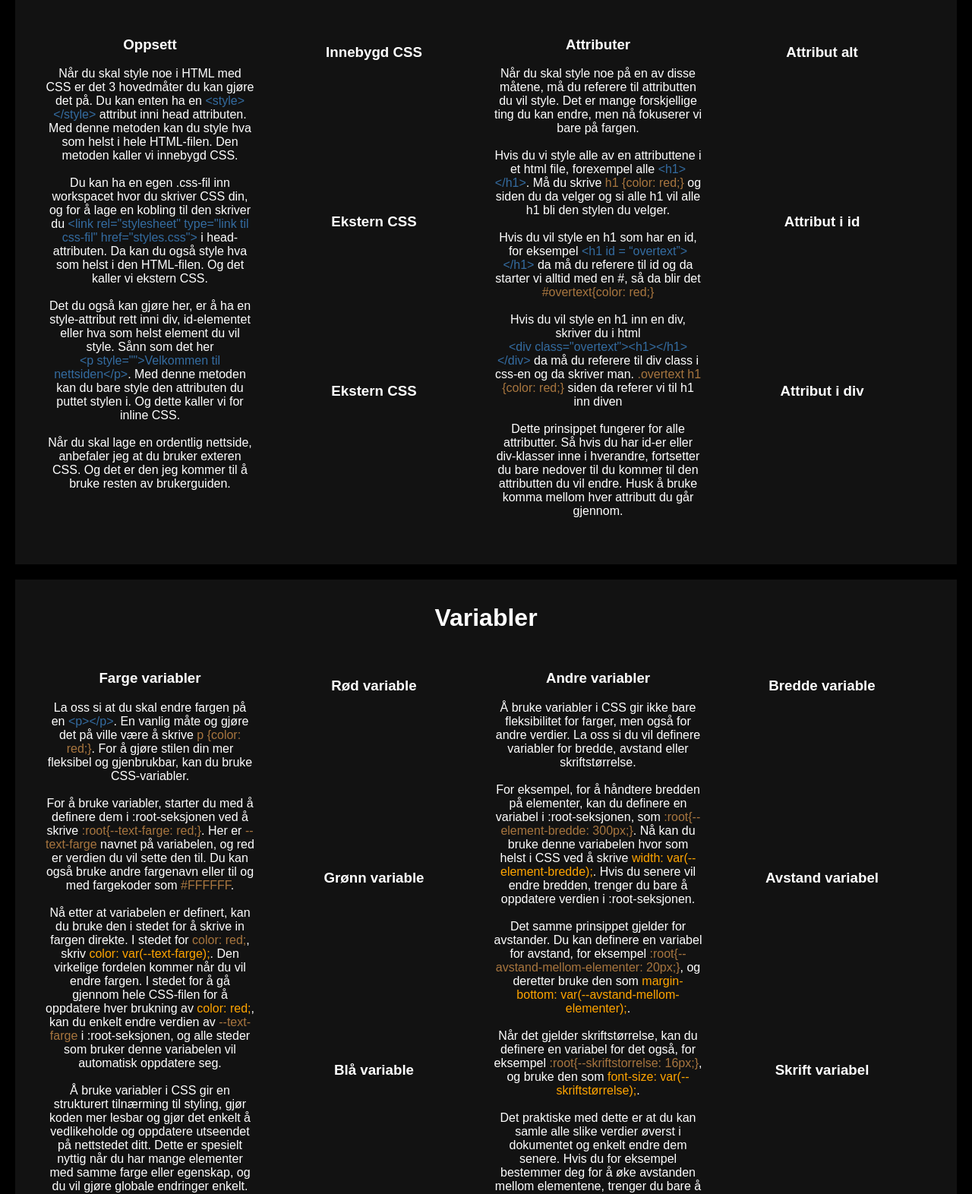
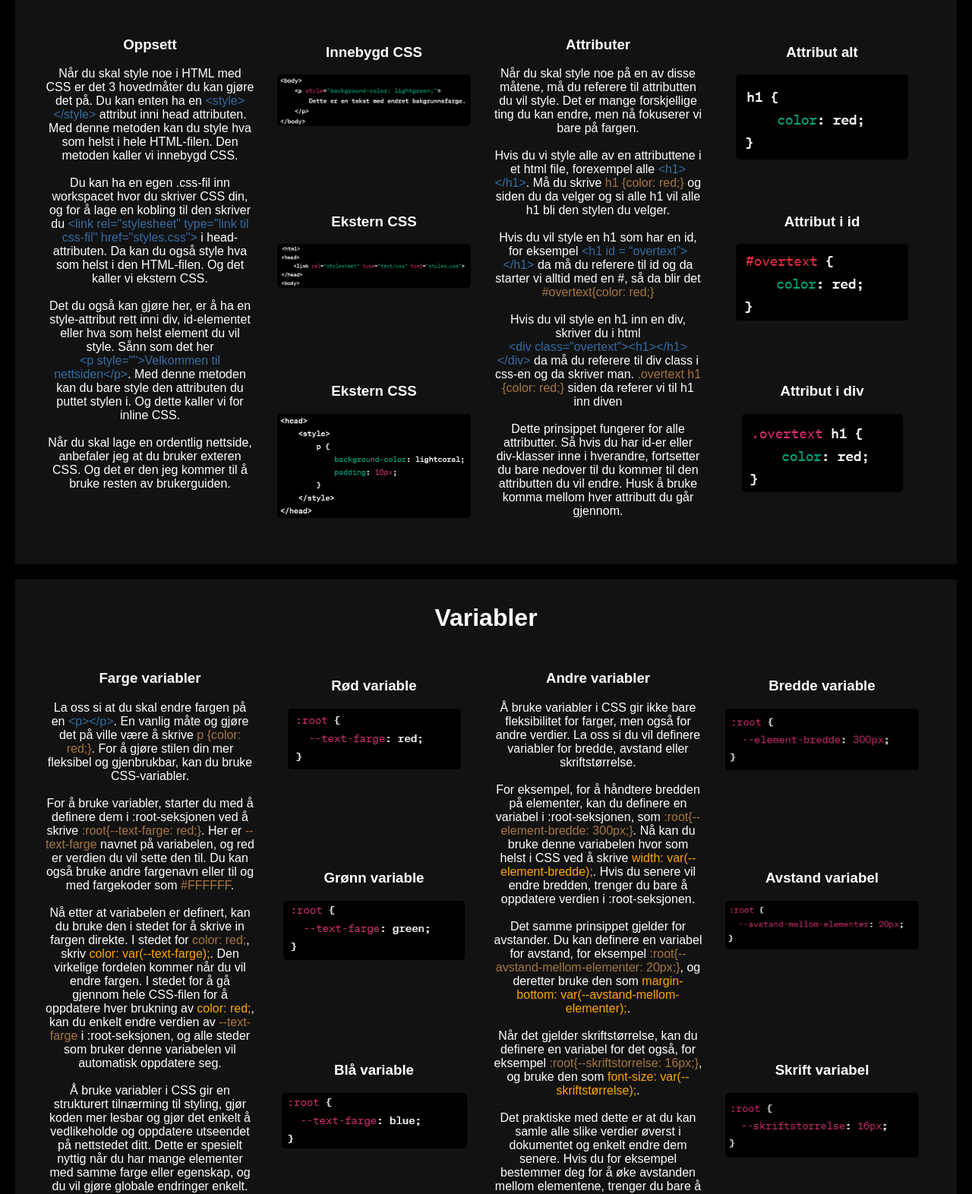
Before and after one commit to SinRise-Git/ITK-FAQ-Website, a plain HTML site: page index.html in a window 1280 px wide. Shown: the part 672-2244 px from the top of the page at 76% size. Drawn offline with Linux system fonts and the light colour scheme; the site is published under a folder, as on GitHub Pages, so addresses that start at the root find nothing.

Commit message:
Update index.html

```diff
--- a/index.html
+++ b/index.html
@@ -53,15 +53,15 @@
           <div class="images-oppsett-1">
             <div>
               <h3>Innebygd CSS</h3>
-              <img src="/img/Innebygd.png" alt="">
+              <img src="img/Innebygd.png" alt="">
             </div>
             <div>
               <h3>Ekstern CSS</h3>
-              <img src="/img/Ekstern.png" alt="">
+              <img src="img/Ekstern.png" alt="">
             </div>
             <div>
               <h3>Ekstern CSS</h3>
-              <img src="/img/Inline.png" alt="">
+              <img src="img/Inline.png" alt="">
             </div>
           </div>
           <div class="text-oppsett">
@@ -78,15 +78,15 @@
           <div class="images-oppsett-2">
             <div>
               <h3>Attribut alt </h3>
-              <img src="/img/Attribut-1.png" alt="">
+              <img src="img/Attribut-1.png" alt="">
             </div>
             <div>
               <h3>Attribut i id</h3>
-              <img src="/img/Attribut-2.png" alt="">
+              <img src="img/Attribut-2.png" alt="">
             </div>
             <div>
               <h3>Attribut i div</h3>
-              <img src="/img/Attribut-3.png" alt="">
+              <img src="img/Attribut-3.png" alt="">
             </div>
           </div>
         </div>
@@ -105,15 +105,15 @@
           <div class="images-oppsett-3">
             <div>
               <h3>Rød variable</h3>
-              <img src="/img/Rød-variable.png" alt="">
+              <img src="img/Rød-variable.png" alt="">
             </div>
             <div>
               <h3>Grønn variable</h3>
-              <img src="/img/Grønn-variable.png" alt="">
+              <img src="img/Grønn-variable.png" alt="">
             </div>
             <div>
               <h3>Blå variable</h3>
-              <img src="/img/Blå-variable.png" alt="">
+              <img src="img/Blå-variable.png" alt="">
             </div>
           </div>
           <div class="text-oppsett">
@@ -129,15 +129,15 @@
           <div class="images-oppsett-4">
             <div>
               <h3>Bredde variable </h1>
-                <img src="/img/Bredde-variable.png" alt="">
+                <img src="img/Bredde-variable.png" alt="">
             </div>
             <div>
               <h3>Avstand variabel</h3>
-              <img src="/img/Avstand-variable.png" alt="">
+              <img src="img/Avstand-variable.png" alt="">
             </div>
             <div>
               <h3>Skrift variabel</h3>
-              <img src="/img/Skrift-variable.png" alt="">
+              <img src="img/Skrift-variable.png" alt="">
             </div>
           </div>
         </div>
@@ -155,15 +155,15 @@
           <div class="images-oppsett-5">
             <div>
               <h3>Padding</h3>
-              <img src="/img/Padding.png" alt="">
+              <img src="img/Padding.png" alt="">
             </div>
             <div>
               <h3>Margin</h3>
-              <img src="/img/Margin.png" alt="">
+              <img src="img/Margin.png" alt="">
             </div>
             <div>
               <h3>Oppsett</h3>
-              <img src="/img/Padding og Margin.png" alt="">
+              <img src="img/Padding og Margin.png" alt="">
             </div>
           </div>
           <div class="text-oppsett">
@@ -176,11 +176,11 @@
           <div class="images-oppsett-6">
             <div>
               <h3>Media Max Width</h3>
-              <img src="/img/Media-Max.png" alt="">
+              <img src="img/Media-Max.png" alt="">
             </div>
             <div>
               <h3>Media Min Width</h3>
-              <img src="/img/Media-Min.png" alt="">
+              <img src="img/Media-Min.png" alt="">
             </div>
           </div>
         </div>
@@ -201,7 +201,7 @@
           <div class="images-oppsett-7">
             <div>
               <h3>Flexbox</h3>
-              <img src="/img/Flex-css.png" alt="">
+              <img src="img/Flex-css.png" alt="">
             </div>
             <div>
               <h3>Flex-direction: row</h3>
@@ -231,7 +231,7 @@
           <div class="images-oppsett-8">
             <div>
               <h3>Hover css</h3>
-              <img src="/img/Hover.png" alt="">
+              <img src="img/Hover.png" alt="">
             </div>
             <div>
               <h3>Hover </h1>
```
